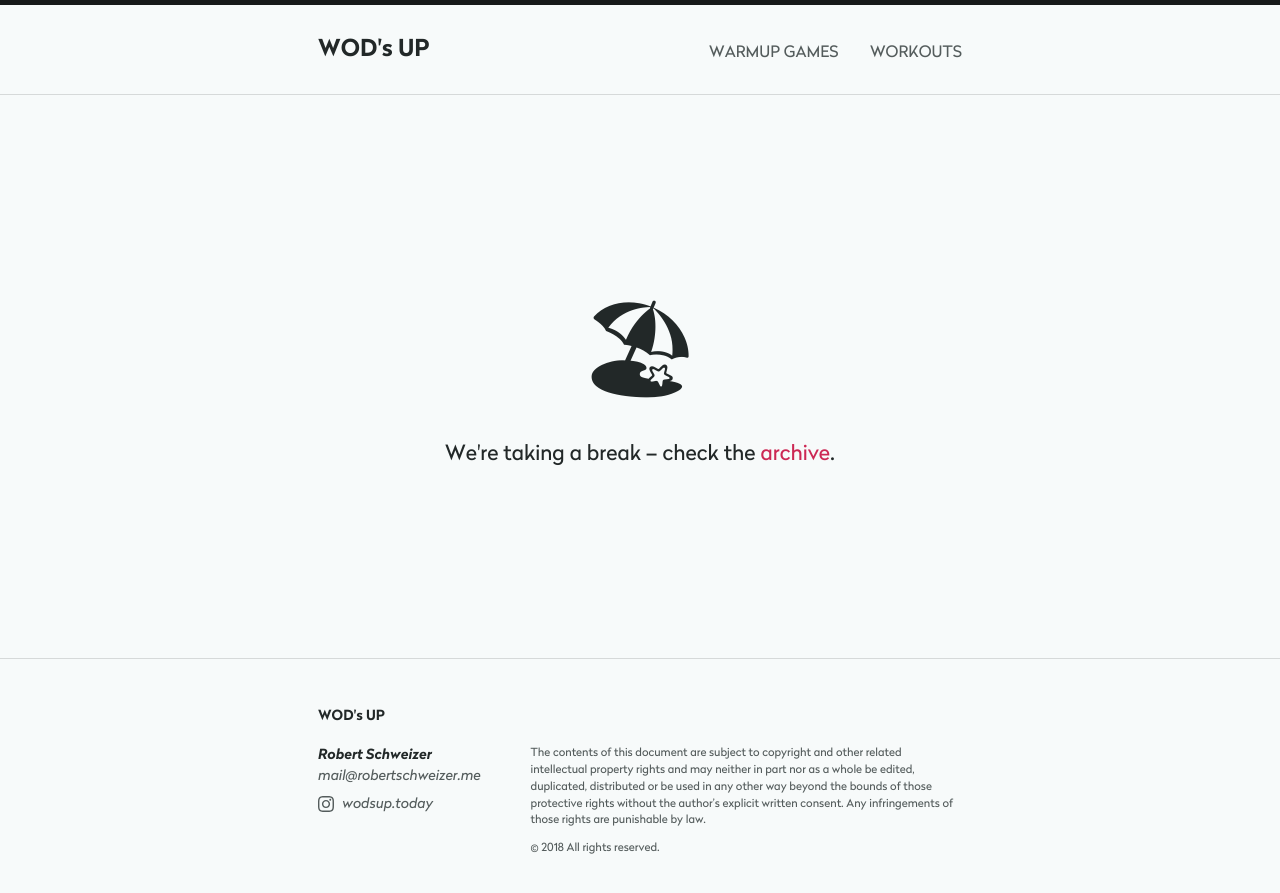
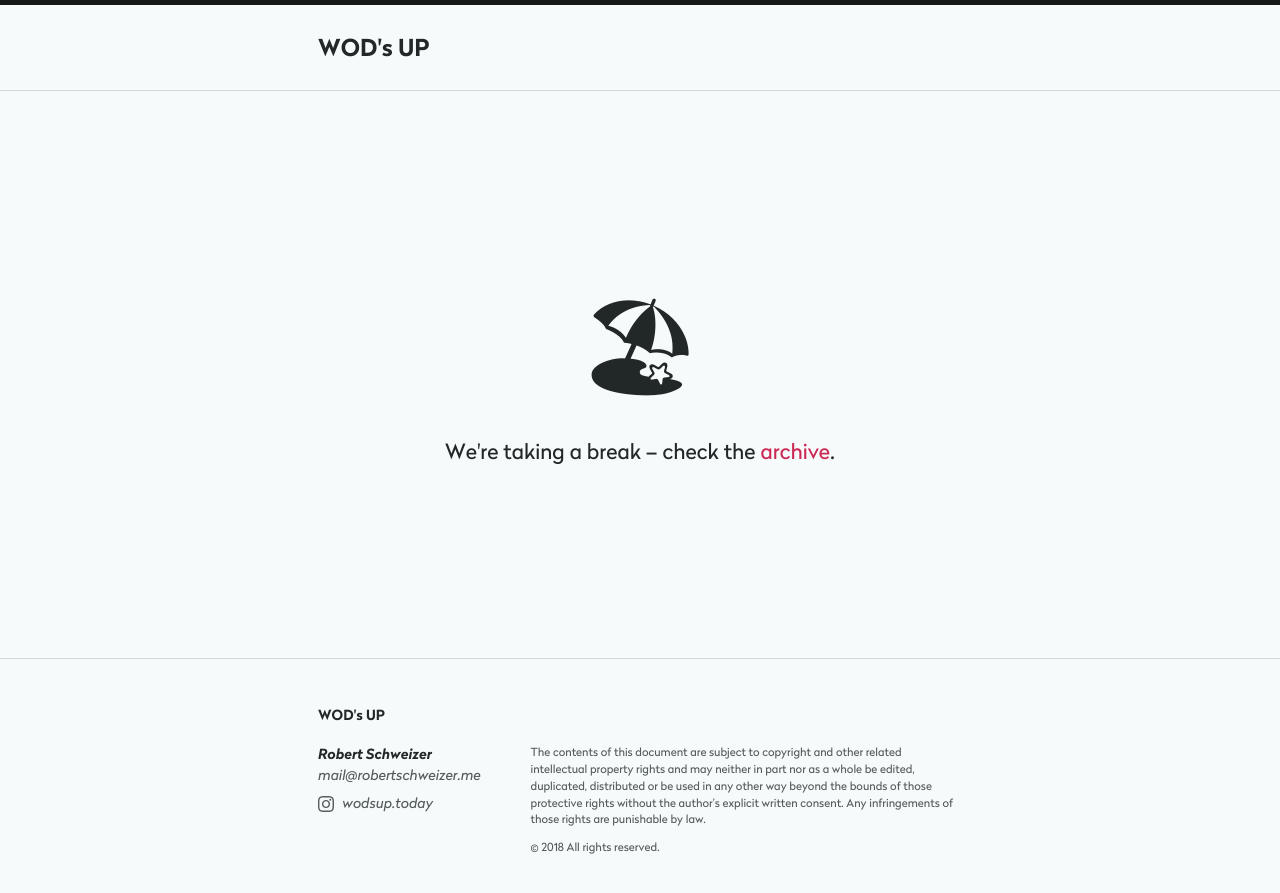
Before and after one commit to rschweizer/wodsup.today, a Jekyll site: the page built from index.md, in a window 1280 px wide. Shown: the top 893 px of the page. Built offline with Jekyll 4.4.1, drawn with Linux system fonts in a browser that asks for light colours.

Commit message:
Remove navigation

```diff
--- a/_includes/header.html
+++ b/_includes/header.html
@@ -1,14 +1,9 @@
 <header>
   <div class="content">
     <a class="site-title" rel="author" href="{{ '/' | relative_url }}">{{ site.title | escape }}</a>
-    <nav>
-    {%- for collection in site.collections -%}
-      {% if collection.label == 'posts' %}
-      <a class="page-link" href="{{ 'workouts' | relative_url }}">{{ 'workouts' | split: '-' | join: ' ' | upcase | escape }}</a>
-      {% else %}
-      <a class="page-link" href="{{ collection.label | relative_url }}">{{ collection.label | split: '-' | join: ' ' | upcase | escape }}</a>
-      {% endif %}
-    {%- endfor -%}
-  </nav>
+
+    {%- comment -%}
+      {%- include nav.html -%}
+    {%- endcomment -%}
   </div>
 </header>
--- a/_sass/layout.scss
+++ b/_sass/layout.scss
@@ -153,30 +153,6 @@ body {
       margin-top: 0.25em;
       text-decoration: none;
     }
-
-    nav {
-      @extend %clearfix;
-
-      float: right;
-      padding-top: 0.6666666666667em;
-
-      @media print {
-        display: none;
-      }
-
-      a {
-        color: $grey-color;
-        display: block;
-        float: right;
-        font-size: 1.125em;
-        margin-left: 2em;
-
-
-        &:hover {
-          color: $brand-color;
-        }
-      }
-    }
   }
 
   & > main {
```
Also changed, not shown: _includes/nav.html (added, +9 -0 lines).
